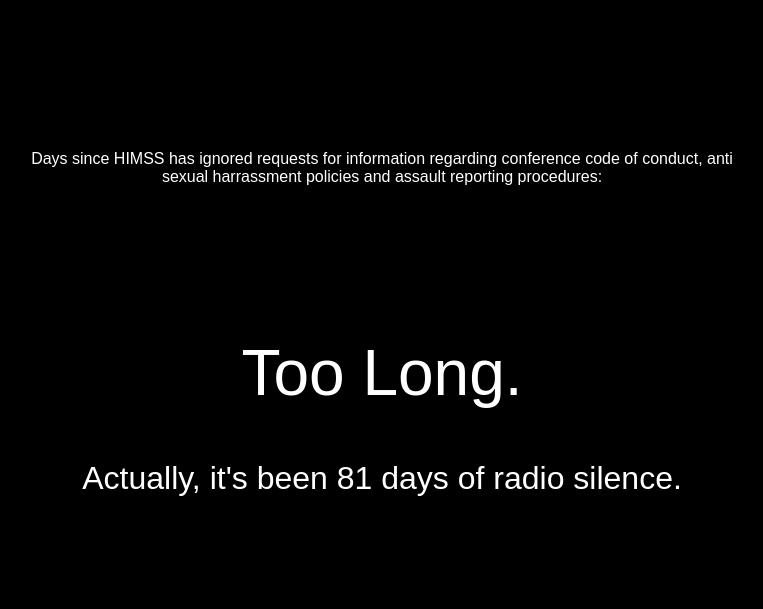
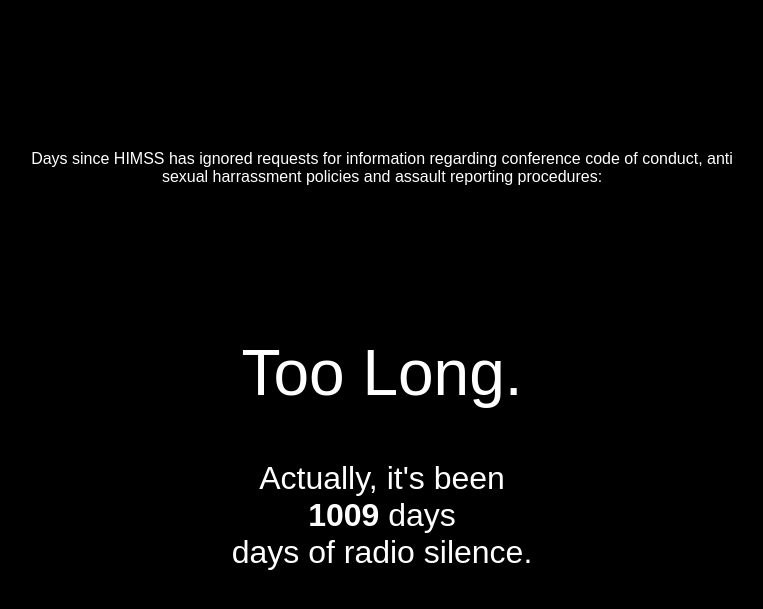
Before and after one commit to laurenstill/laurenstill.github.io, a Jekyll site: the page himssplzrespond.html, which Jekyll copies as it is, in a window 1280 px wide. Shown: the top 609 px of the page, without its empty margins (258-1021 px from the left). Built offline with Jekyll 4.4.1, drawn with Linux system fonts in a browser that asks for light colours; part of the change alters nothing that is shown.

Commit message:
Update himssplzrespond.html

```diff
--- a/himssplzrespond.html
+++ b/himssplzrespond.html
@@ -1,5 +1,28 @@
-<html>
+<!DOCTYPE html PUBLIC "-//W3C//DTD XHTML 1.0 Strict//EN" "http://www.w3.org/TR/xhtml1/DTD/xhtml1-strict.dtd">
+<html xmlns="http://www.w3.org/1999/xhtml" xml:lang="en" lang="en">
 <head>
+<script type="text/javascript">
+function DayCounter(initDate, id){
+    this.beginDate = new Date(initDate);
+    this.container = document.getElementById(id);
+    this.calculate();
+}
+
+DayCounter.prototype.calculate=function(){
+    var secDiff = Math.round(((new Date()) - this.beginDate)/1000);
+    var nextUpdate = 86400 - (secDiff % 86400);
+    var tmp = (tmp = secDiff/86400) < 1? 0 : Math.floor(tmp);
+    var days = (tmp < 10 ? ("00" + tmp) : tmp < 100 ? ("0" + tmp) : tmp);
+    this.container.innerHTML =
+        "<strong>" + days + "</strong> " + (days == 1? "day" : "days");
+    var self = this;
+    setTimeout(function(){self.calculate();}, (++nextUpdate*1000));
+}
+
+window.onload=function(){ new DayCounter('June 11, 2011 19:00:00', 'counter'); }
+</script>
+
+
 <style type="text/css">
 body {
 background-color: #000;
@@ -36,6 +59,8 @@ width: 750px;
 text-align:center;
 }
 </style>
+</head>
+
 <title>HIMSS, please respond!</title>
 <body>
 <div id="question">
@@ -44,8 +69,11 @@ Days since HIMSS has ignored requests for information regarding conference code
 <div id="main">
 Too Long.
 </div>
+
 <div id="sub">
-Actually, it's been 81 days of radio silence.
+Actually, it's been
+<div id="counter">Contents of this DIV will be replaced by the timer</div>
+days of radio silence.
 </div>
 
 <!-- <div id="header">
@@ -120,6 +148,4 @@ ga.src = ('https:' == document.location.protocol ? 'https://' : 'http://') + 'st
 var s = document.getElementsByTagName('script')[0]; s.parentNode.insertBefore(ga, s);
 })();
 </script>
-
-
 </html>
```
